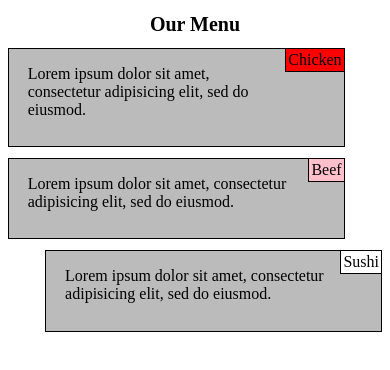
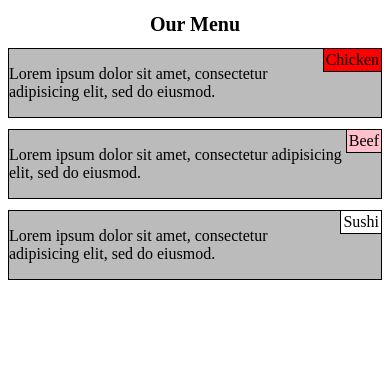
Before and after one commit to renanbirck/fullstack-module1, a plain HTML site: page module2-solution/index.html in a window 390 px wide. Drawn offline with Linux system fonts and the light colour scheme.

Commit message:
mobile layout seems to work.

```diff
--- a/module2-solution/css/styles.css
+++ b/module2-solution/css/styles.css
@@ -19,19 +19,18 @@ section {
 
 section.column-left {
   float: left;
-  width: 31%;
-  margin-right: 3%;
+  width: 30%;
 }
 
 section.column-middle {
   display: inline-block;
-  width: 31%;
-  padding-left: 3%;
+  margin-left: 5%;
+  width: 30%;
 }
 
 section.column-right {
   float: right;
-  width: 31%;
+  width: 30%;
 }
 
 .section-title {
@@ -71,11 +70,11 @@ section.column-right {
 
 
   section.column-left, section.column-middle, section.column-right {
-    width: 90%;
+    width: 100%;
     display: inline-block;
     padding-top: 0%;
-    padding-bottom: 3%;
-    padding-left: 5%;
+    margin-left: 0%;
+    margin-right: 0%;
     margin-bottom: 3%;
   }
 
```
